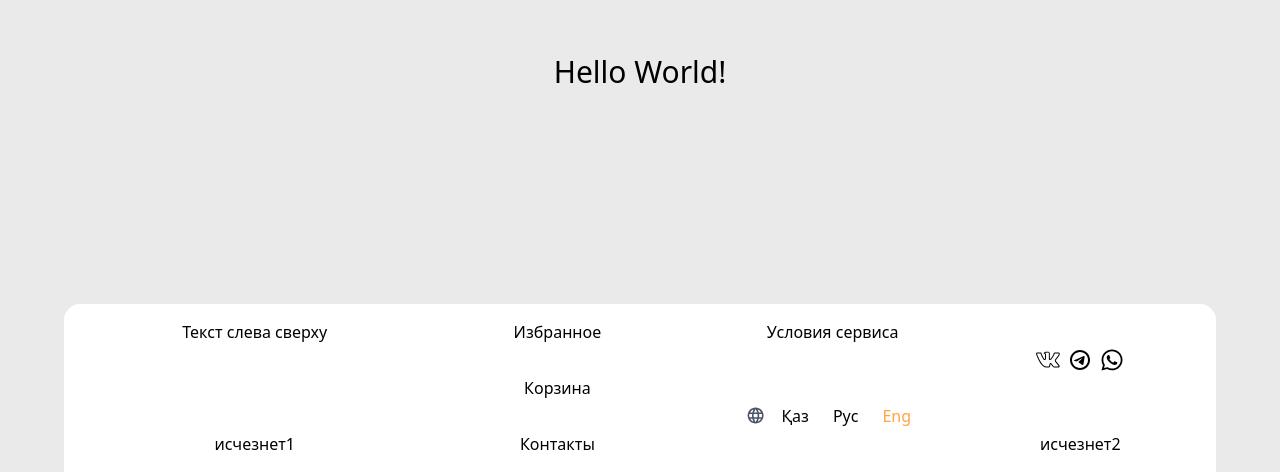
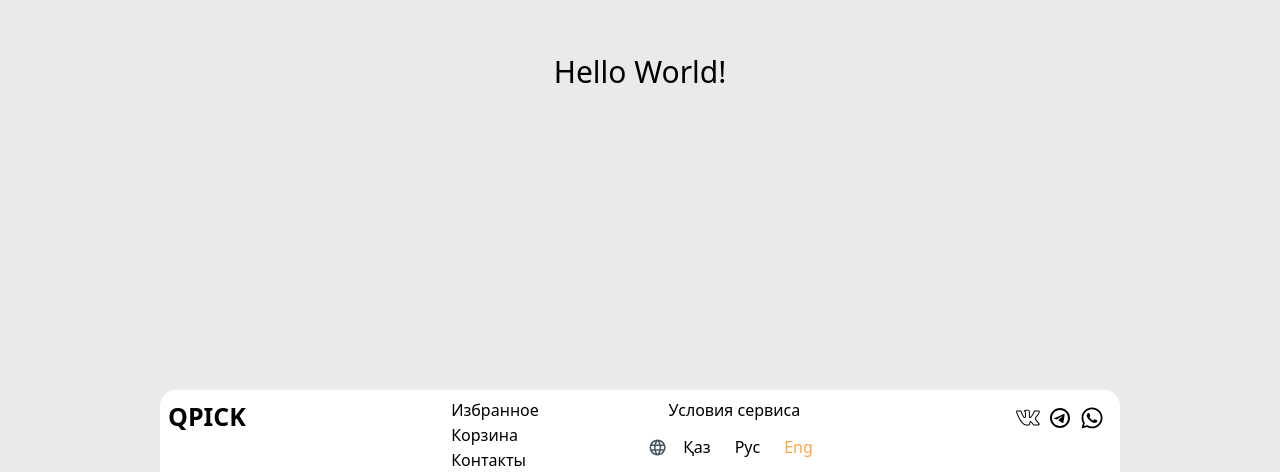
Before and after one commit to A6ad0n/verbose-octo-meme, a React (Vite) app: page / in a window 1280 px wide. Shown: the part 328-800 px from the top of the page. Built offline with nearby package versions, Linux system fonts and the light colour scheme.

Commit message:
Footer adaptive styling

```diff
--- a/src/components/Footer/Footer.tsx
+++ b/src/components/Footer/Footer.tsx
@@ -1,35 +1,58 @@
+import ButtonWithIcon from "@components/Buttons/ButtonWithIcon";
 import LanguageChange from "./LanguageChange/LanguageChange"
 import SocialNets from "./SocialNets/SocialNets"
+import { useTranslation } from "react-i18next"
 
 const Footer = () => {
+	const { t } = useTranslation();
   return (
-    <div className="fixed bottom-0 left-[5vw] right-[5vw] px-[2vw] mxauto rounded-t-2xl bg-white">
-			<table className="table-auto w-full">
+    <div className="fixed bottom-0 left-0 sm:left-0 sm:right-0 md:left-[10em] md:right-[10em] px-[0.5em] md:px-[0.5em] pt-[0.5em] rounded-t-2xl bg-white">
+			<table className="relative table-auto w-full bt-[0.5em] bl-[0.5em] br-[0.5em] text-left">
 				<tbody>
 					<tr>
-						<td className="row-span-2 align-top p-4 w-[30%] hidden sm:table-cell" rowSpan={2}>Текст слева сверху</td>
-						<td className="p-4 w-[25%]">
-							Избранное
+						<td className="row-span-2 align-top p-4 w-[30%] hidden md:table-cell" rowSpan={2}>
+							<p className="absolute top-0 left-0 font-montserrat font-bold text-[25px]">QPICK</p>
 						</td>
-						<td className="p-4 w-[25%]">Условия сервиса</td>
-						<td className="p-4 w-[20%] hidden md:table-cell" rowSpan={2}>
-							<SocialNets
-								vkURL="https://vk.com/a6adon"
-								tgURL="https://t.me/A6add0n"
-								whURL=""
+						<td className="w-[20%]">
+							<ButtonWithIcon
+								text={t("Избранное")}
 							/>
+						</td>
+						<td className="w-[20%] text-center">
+							<ButtonWithIcon
+								text={t("Условия сервиса")}
+							/>
+						</td>
+						<td className="w-[30%] hidden lg:table-cell" rowSpan={2}>
+							<div className="absolute top-0 right-0 p-[0.5em]">
+								<SocialNets
+									vkURL="https://vk.com/a6adon"
+									tgURL="https://t.me/A6add0n"
+									whURL=""
+								/>
+							</div>
 						</td>
 					</tr>
 					<tr>
-						<td className="p-4">Корзина</td>
-						<td className="p-4" rowSpan={2}>
-							<LanguageChange />
+						<td className="">
+							<ButtonWithIcon
+								text={t("Корзина")}
+							/>
+						</td>
+						<td className="align-top" rowSpan={2}>
+							<div className="flex justify-start items-start">
+								<LanguageChange />
+							</div>
 						</td>
 					</tr>
 					<tr>
-						<td className="p-4 hidden sm:table-cell">исчезнет1</td>
-						<td className="p-4">Контакты</td>
-						<td className="p-4 hidden md:table-cell">исчезнет2</td>
+						<td className="hidden md:table-cell"></td>
+						<td className="">
+							<ButtonWithIcon
+								text={t("Контакты")}
+							/>
+						</td>
+						<td className=" hidden lg:table-cell"></td>
 					</tr>
 				</tbody>
 			</table>
--- a/src/components/Footer/LanguageChange/LanguageChange.tsx
+++ b/src/components/Footer/LanguageChange/LanguageChange.tsx
@@ -12,7 +12,7 @@ const LanguageChange = () => {
     const [lng, setLng] = useState<string>(i18n.language);
     const languageArray: Array<LngProps> = [...languages];
     return (
-      <div className="flex flex-row items-center justify-center bg-white gap-2 p-2 w-full max-w-full">
+      <div className="flex flex-row items-center justify-center gap-2 p-2 w-full max-w-full">
 				<MdOutlineLanguage className="w-[1.2em] h-[1.2em] text-gray-600"/>
         {languageArray.map(({code, name}: any) => {
           const isActive: boolean = lng === code;
--- a/src/components/Footer/SocialNets/SocialNets.tsx
+++ b/src/components/Footer/SocialNets/SocialNets.tsx
@@ -16,7 +16,7 @@ const SocialNets = ({ vkURL, tgURL, whURL }: SocialNextsProps) => {
 ];
 
 return (
-  <div className="flex flex-row items-center justify-center bg-white gap-2 w-full max-w-full">
+  <div className="flex flex-row items-center justify-center gap-2 w-full max-w-full">
     {socialLinks.map(({ href, icon }, index) => (
       <a key={index} href={href} target="_blank" rel="noopener noreferrer">
         {icon}
```
